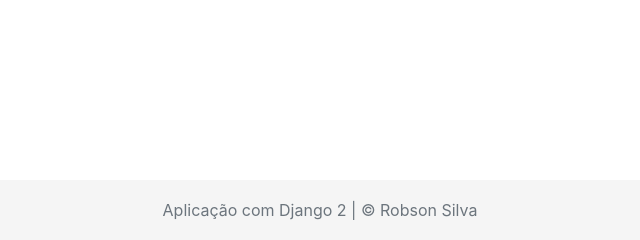
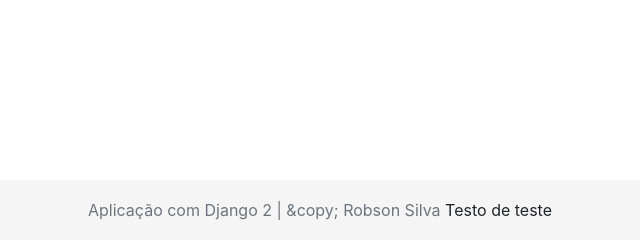
Before and after one commit to robsonsilv4/gestao-clientes-adv, a Django app: page /clientes/list/ in a window 1280 px wide. Shown: the part 560-800 px from the top of the page, without its empty margins (320-960 px from the left). Run offline with Django 3.2, Linux system fonts and the light colour scheme; the visitor is signed in with stand-in values (Sample User, id 1); data that the repository does not hold is empty; some libraries are stand-ins or nearby versions.

Commit message:
Comando include

```diff
--- /dev/null
+++ b/clientes/templates/footer.html
@@ -0,0 +1,6 @@
+<footer class="footer text-center">
+    <div class="container">
+        <span class="text-muted">{{ footer_message }}</span>
+        <span>{{ minha_var }}</span>
+    </div>
+</footer>
--- a/clientes/templates/person.html
+++ b/clientes/templates/person.html
@@ -36,9 +36,5 @@
 {% endblock %}
 
 {% block footer %}
-    <footer class="footer text-center">
-        <div class="container">
-            <span class="text-muted">Aplicação com Django 2 | &copy; Robson Silva</span>
-        </div>
-    </footer>
+    {% include 'footer.html' with minha_var='Testo de teste' %}
 {% endblock %}
--- a/clientes/templates/pessoa_delete_confirm.html
+++ b/clientes/templates/pessoa_delete_confirm.html
@@ -11,9 +11,5 @@
 {% endblock %}
 
 {% block footer %}
-    <footer class="footer text-center">
-        <div class="container">
-            <span class="text-muted">Aplicação com Django 2 | &copy; Robson Silva</span>
-        </div>
-    </footer>
+    {% include 'footer.html' %}
 {% endblock %}
--- a/clientes/templates/pessoa_form.html
+++ b/clientes/templates/pessoa_form.html
@@ -13,9 +13,5 @@
 {% endblock %}
 
 {% block footer %}
-    <footer class="footer text-center">
-        <div class="container">
-            <span class="text-muted">Aplicação com Django 2 | &copy; Robson Silva</span>
-        </div>
-    </footer>
+    {% include 'footer.html' %}
 {% endblock %}
--- a/clientes/views.py
+++ b/clientes/views.py
@@ -59,8 +59,9 @@ class PessoaDelete(DeleteView):
 
 @login_required
 def pessoas_list(request):
+    footer_message = 'Aplicação com Django 2 | &copy; Robson Silva'
     pessoas = Pessoa.objects.all()
-    return render(request, 'person.html', {'pessoas': pessoas})
+    return render(request, 'person.html', {'pessoas': pessoas, 'footer_message': footer_message})
 
 
 @login_required
```
